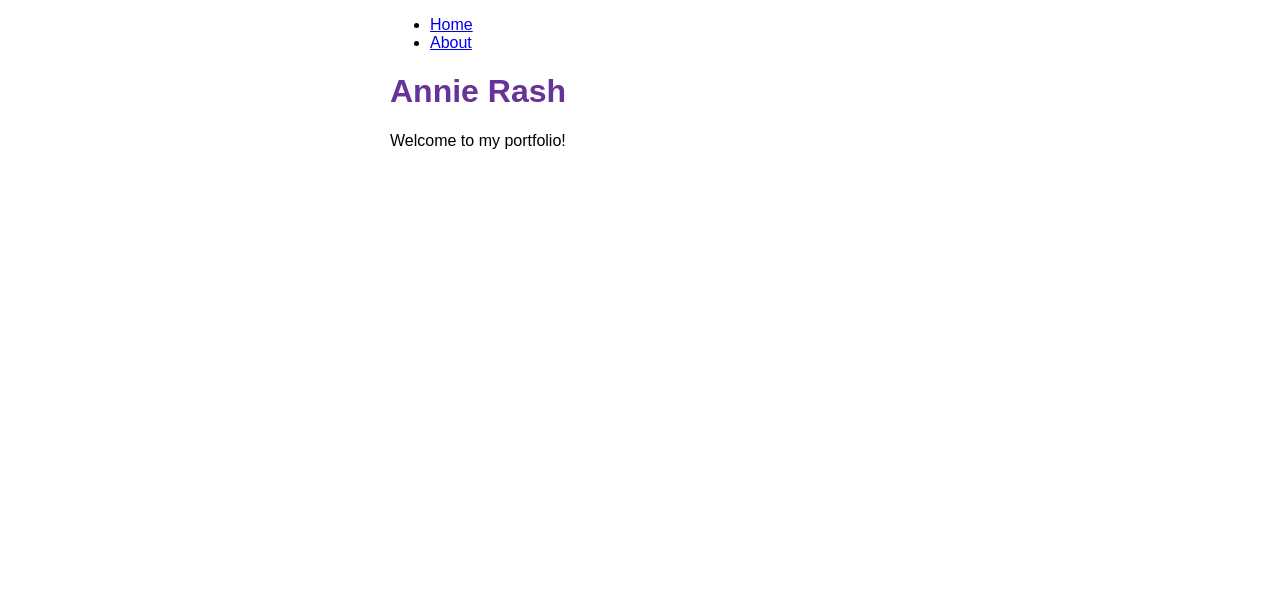
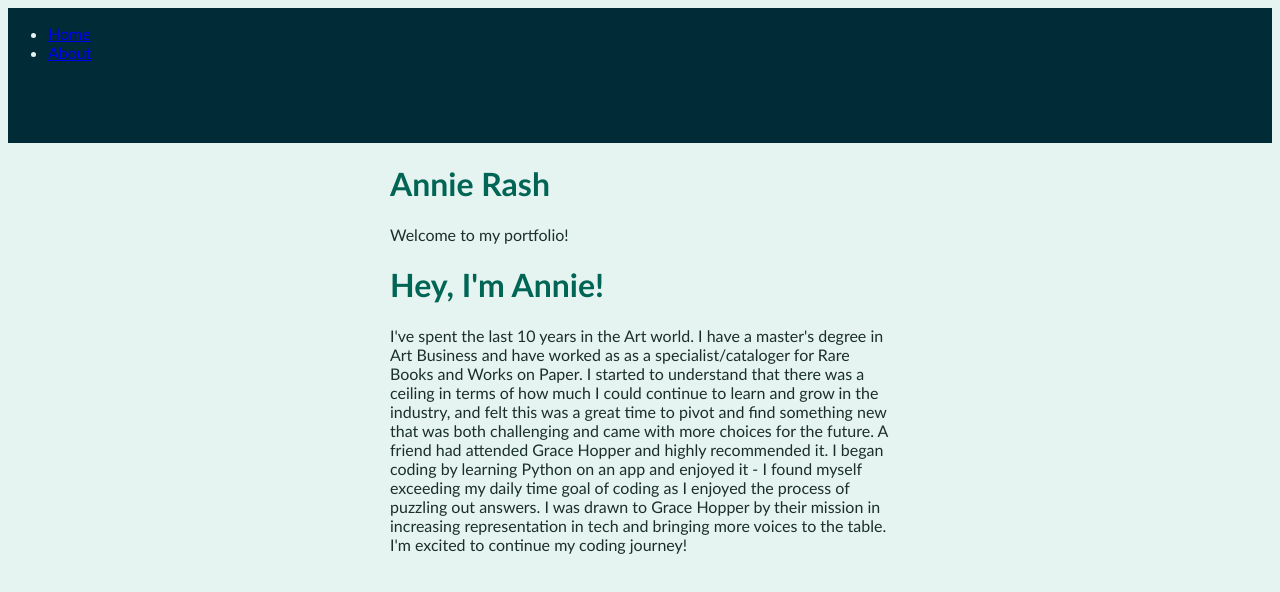
Before and after one commit to akmr328/akmr, a Gatsby site: page / in a window 1280 px wide. Built offline with nearby package versions, Linux system fonts and the light colour scheme; Gatsby itself is replaced by a stand-in of ours.

Commit message:
adds styling and creates navbar

```diff
--- a/src/components/layout.js
+++ b/src/components/layout.js
@@ -1,20 +1,11 @@
 import * as React from 'react'
 import { Link } from 'gatsby'
-import { container, heading,
-  navLinks,
-  navLinkItem,
-  navLinkText } from './layout.module.css'
+import { container, heading } from './layout.module.css'
 
 const Layout = ( {pageTitle, children }) => {
   return (
     <main className={container}>
       <title>{pageTitle}</title>
-      <nav>
-        <ul className={navLinks}>
-          <li className={navLinkItem}><Link to="/" className={navLinkText}>Home</Link></li>
-          <li className={navLinkItem}><Link to="/about" className={navLinkText}>About</Link></li>
-        </ul>
-      </nav>
         <h1 className={heading}>{pageTitle}</h1>
         {children}
     </main>
--- a/src/components/layout.module.css
+++ b/src/components/layout.module.css
@@ -1,11 +1,24 @@
+body {
+  background-color: #E6F4F1;
+}
+
+nav {
+  display: flex;
+  background-color: #002B37;
+  color: #E6F4F1;
+  font-family: 'Trebuchet MS', 'Lucida Sans Unicode', 'Lucida Grande', 'Lucida Sans', Arial, sans-serif;
+  height:  135px;
+}
+
 .container {
   margin: auto;
   max-width: 500px;
-  font-family: sans-serif;
+  font-family: 'Trebuchet MS', 'Lucida Sans Unicode', 'Lucida Grande', 'Lucida Sans', Arial, sans-serif;
+  color: #1B2F2A;
 }
 
 .heading {
-  color: rebeccapurple;
+  color: #006554;
 }
 .nav-links {
   display: flex;
@@ -16,5 +29,5 @@
   padding-right: 2rem;
 }
 .nav-link-text {
-  color: black;
+  color: #E6F4F1;
 }
--- a/src/pages/about.js
+++ b/src/pages/about.js
@@ -1,13 +1,20 @@
 import * as React from 'react';
 import Layout from '../components/layout'
+
+//styles
+// const span_block = {
+
+// }
+
 
 
 const AboutPage = () => {
   return (
     <main>
-      <title>Hey, I'm Annie!</title>
-      <Layout pageTitle="About Me">
-      <p>I'm Annie! I've spent the last 10 years in the Art world. I have a master's degree in Art Business and have worked as as a specialist/cataloger for Rare Books and Works on Paper. I started to understand that there was a ceiling in terms of how much I could continue to learn and grow in the industry, and felt this was a great time to pivot and find something new that was both challenging and came with more choices for the future. A friend had attended Grace Hopper and highly recommended it. I began coding by learning Python on an app and enjoyed it - I found myself exceeding my daily time goal of coding as I enjoyed the process of puzzling out answers. I was drawn to Grace Hopper by their mission in increasing representation in tech and bringing more voices to the table. I'm excited to continue my coding journey!</p>
+      <title>About Me</title>
+      <span className="span_block"></span>
+      <Layout pageTitle="Hey, I'm Annie!">
+      <p>I've spent the last 10 years in the Art world. I have a master's degree in Art Business and have worked as as a specialist/cataloger for Rare Books and Works on Paper. I started to understand that there was a ceiling in terms of how much I could continue to learn and grow in the industry, and felt this was a great time to pivot and find something new that was both challenging and came with more choices for the future. A friend had attended Grace Hopper and highly recommended it. I began coding by learning Python on an app and enjoyed it - I found myself exceeding my daily time goal of coding as I enjoyed the process of puzzling out answers. I was drawn to Grace Hopper by their mission in increasing representation in tech and bringing more voices to the table. I'm excited to continue my coding journey!</p>
       </Layout>
     </main>
   )
--- a/src/pages/index.js
+++ b/src/pages/index.js
@@ -1,12 +1,16 @@
 import * as React from "react"
 import Layout from '../components/layout'
+import About from './about'
+import Navbar from './navbar'
 
 const IndexPage = () => {
   return (
     <main>
+      <Navbar />
       <Layout pageTitle="Annie Rash">
       <title>Home</title>
       <p>Welcome to my portfolio!</p>
+      <About />
       </Layout>
     </main>
   )
--- a/src/pages/navbar.js
+++ b/src/pages/navbar.js
@@ -1,8 +1,19 @@
-import * as React from 'react'
+import * as React from 'react';
+import { Link } from 'gatsby'
+import { navLinks,
+  navLinkItem,
+  navLinkText } from '../components/layout.module.css'
 
 
 const Navbar = () => {
-
+  return (
+    <nav>
+        <ul className={navLinks}>
+          <li className={navLinkItem}><Link to="/" className={navLinkText}>Home</Link></li>
+          <li className={navLinkItem}><Link to="/about" className={navLinkText}>About</Link></li>
+        </ul>
+      </nav>
+    )
 }
 
 export default Navbar
```
